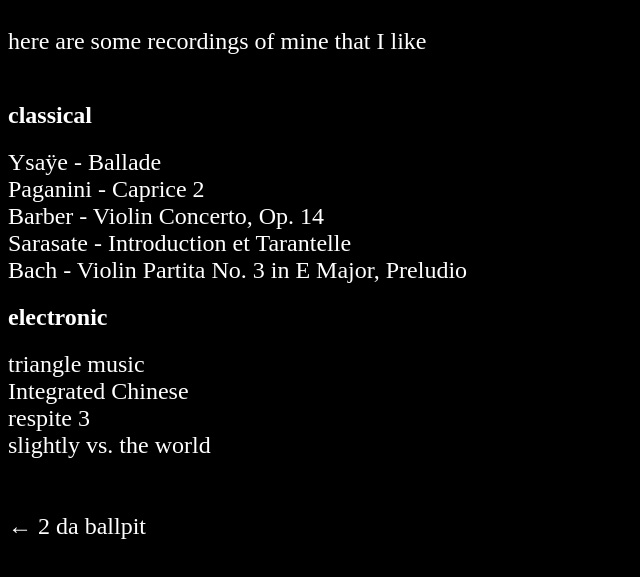
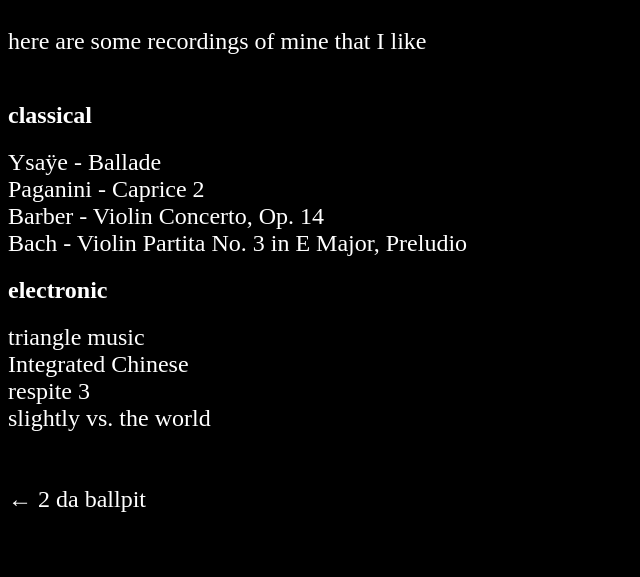
Before and after one commit to ronalddengz/ronalddengz.github.io, a plain HTML site: page music.html in a window 1280 px wide. Shown: the part 79-656 px from the top of the page, without its empty margins (0-640 px from the left). Drawn offline with Linux system fonts and the light colour scheme.

Commit message:
Update music.html

```diff
--- a/music.html
+++ b/music.html
@@ -62,8 +62,6 @@
                 <br>
                 <a href=https://youtu.be/58SotFCfqWo>Barber - Violin Concerto, Op. 14</a>
                 <br>
-                <a href=https://youtu.be/-st4GIv8e-g>Sarasate - Introduction et Tarantelle</a>
-                <br>
                 <a href=https://youtu.be/3433qBOHYFc>Bach - Violin Partita No. 3 in E Major, Preludio</a>
             </struct>
             <br>
```
